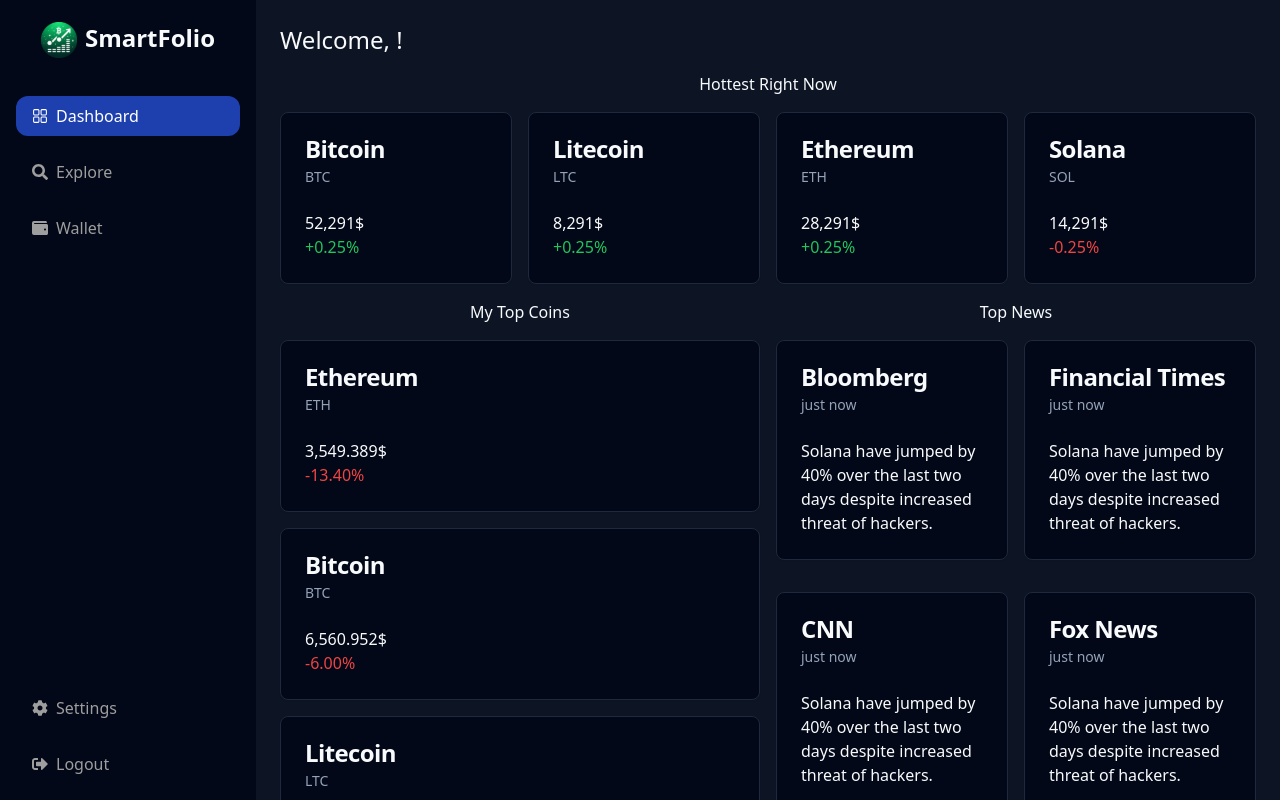
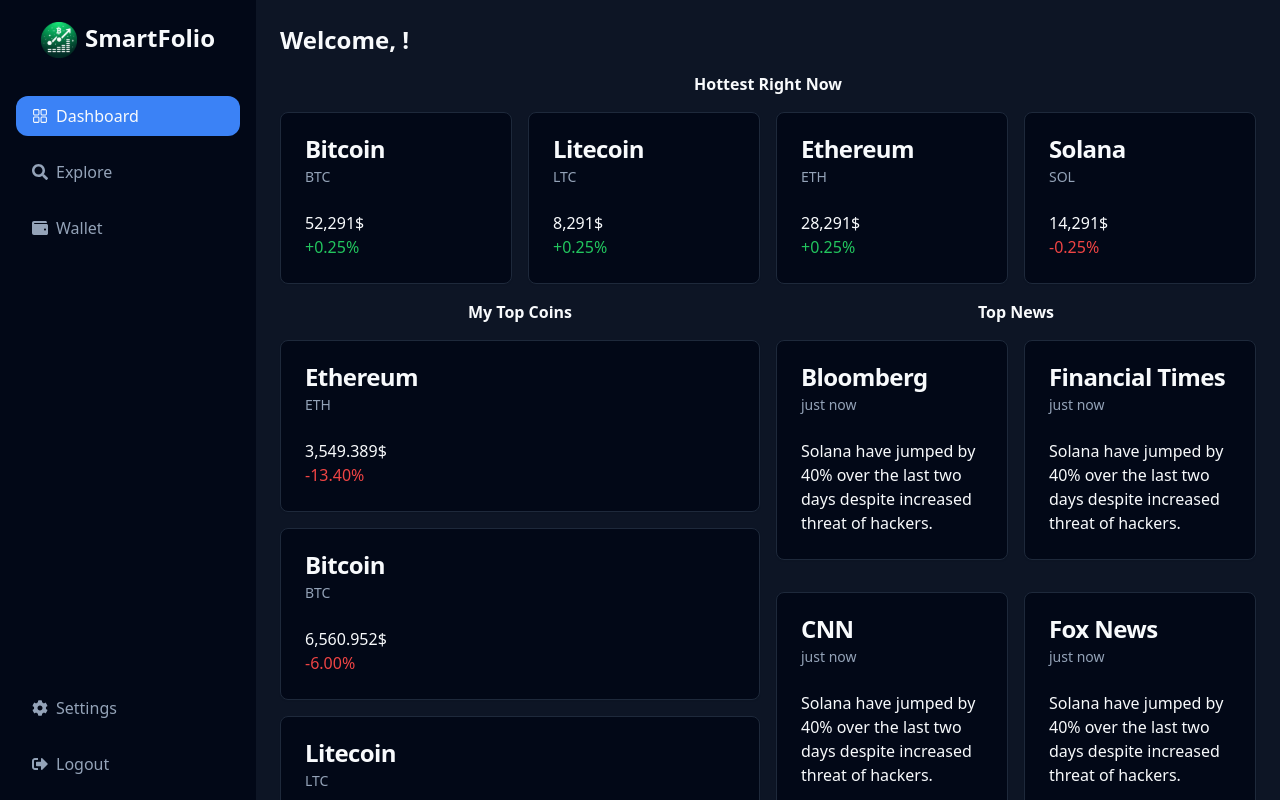
Before and after one commit to aliktepl/smartfolio, a React (Vite) app in the folder webclient/: page / in a window 1280 px wide. Built offline with nearby package versions, Linux system fonts and the light colour scheme.

Commit message:
changed sidebar to use theme colors.

```diff
--- a/webclient/package.json
+++ b/webclient/package.json
@@ -13,6 +13,7 @@
     "@radix-ui/react-dropdown-menu": "^2.0.6",
     "@radix-ui/react-label": "^2.0.2",
     "@radix-ui/react-slot": "^1.0.2",
+    "@radix-ui/react-tooltip": "^1.0.7",
     "@tanstack/react-table": "^8.16.0",
     "class-variance-authority": "^0.7.0",
     "clsx": "^2.1.1",
--- a/webclient/src/Main/Dashboard.tsx
+++ b/webclient/src/Main/Dashboard.tsx
@@ -44,10 +44,10 @@
     return (
         <div className="p-6">
             <div className='hidden'><ModeToggle/></div>
-            <h1 className="text-2xl mb-4">
+            <h1 className="text-2xl font-bold mb-4">
                 Welcome, {AuthProvider.user}!
             </h1>
-            <h2 className="text-center mb-4">
+            <h2 className="text-center font-semibold mb-4">
                 Hottest Right Now
             </h2>
             <div className="grid grid-cols-4 gap-4 mb-4">
@@ -57,13 +57,13 @@
             </div>
             <div className="grid grid-cols-2 gap-4">
                 <div>
-                    <h2 className="text-center mb-4">My Top Coins</h2>
+                    <h2 className="text-center font-semibold mb-4">My Top Coins</h2>
                     {wallet.map((asset) => (
                         <WalletCard asset={asset} cryptoPrices={cryptoPrices} key={asset.symbol}/>
                     ))}
                 </div>
                 <div>
-                    <h2 className="text-center mb-4">Top News</h2>
+                    <h2 className="text-center font-semibold mb-4">Top News</h2>
                     <div className="grid grid-cols-2 gap-4">
                         {news.map((article, index) => (
                             <NewsCard article={article} key={index}/>
--- a/webclient/src/Main/Sidebar.tsx
+++ b/webclient/src/Main/Sidebar.tsx
@@ -34,11 +34,11 @@
                                 </h1>
                             </div>
                         </div>
-                        <nav className="flex-grow p-4">
-                            <ul className="space-y-4">
+                        <nav className="flex-grow p-4 flex flex-col items-center">
+                            <ul className="space-y-4 w-full">
                                 <li>
                                     <NavLink to={'/'} className={({isActive}) => {
-                                        return isActive ? "bg-blue-800 text-white rounded-xl" : "text-[#9E9E9E] hover:ring-1 hover:text-white"
+                                        return isActive ? "bg-primary text-foreground rounded-xl" : "text-muted-foreground hover:rounded-xl hover:ring-1 hover:text-foreground"
                                     }}>
                                         <RxDashboard className="mr-2"/>
                                         Dashboard
@@ -46,7 +46,7 @@
                                 </li>
                                 <li>
                                     <NavLink to={'/explore'} className={({isActive}) => {
-                                        return isActive ? "bg-blue-800 text-white rounded-xl" : "text-[#9E9E9E] hover:ring-1 hover:text-white"
+                                        return isActive ? "bg-primary text-foreground rounded-xl" : "text-muted-foreground hover:rounded-xl hover:ring-1 hover:text-foreground"
                                     }}>
                                         <FaSearch className="mr-2"/>
                                         Explore
@@ -54,7 +54,7 @@
                                 </li>
                                 <li>
                                     <NavLink to={'/wallet'} className={({isActive}) => {
-                                        return isActive ? "bg-blue-800 text-white rounded-xl" : "text-[#9E9E9E] hover:ring-1 hover:text-white"
+                                        return isActive ? "bg-primary text-foreground rounded-xl" : "text-muted-foreground hover:rounded-xl hover:ring-1 hover:text-foreground"
                                     }}>
                                         <FaWallet className="mr-2"/>
                                         Wallet
@@ -62,19 +62,19 @@
                                 </li>
                             </ul>
                         </nav>
-                        <nav className="p-4">
-                            <ul className="space-y-4">
+                        <nav className="p-4 flex flex-col items-center">
+                            <ul className="space-y-4 w-full">
                                 <li>
                                     <NavLink to={'/settings'} className={({isActive}) => {
-                                        return isActive ? "bg-blue-800 text-white rounded-xl" : "text-[#9E9E9E] hover:ring-1 hover:text-white"
+                                        return isActive ? "bg-primary text-foreground rounded-xl" : "text-muted-foreground hover:rounded-xl hover:ring-1 hover:text-foreground"
                                     }}>
                                         <FaCog className="mr-2"/>
                                         Settings
                                     </NavLink>
                                 </li>
                                 <li>
-                                    <NavLink to={'/logout'} className={({isActive}) => {
-                                        return isActive ? "bg-blue-800 text-white rounded-xl" : "text-[#9E9E9E] hover:ring-1 hover:text-white"
+                                    <NavLink to={'/logout'} className={ ({isActive}) => {
+                                        return isActive ? "bg-primary text-foreground rounded-xl" : "text-muted-foreground hover:rounded-xl hover:ring-1 hover:text-foreground"
                                     }}>
                                         <FaSignOutAlt className="mr-2"/>
                                         Logout
--- a/webclient/src/index.css
+++ b/webclient/src/index.css
@@ -89,21 +89,7 @@
         @apply flex flex-col h-full;
     }
 
-    .sidebar-content nav {
-        @apply flex flex-col items-center;
-    }
-
-    .sidebar-content nav ul {
-        @apply w-full;
-    }
-
     .sidebar-content nav ul li a {
-        @apply flex items-center justify-start w-full px-4 py-2
-        hover:rounded-xl
-        transition-all duration-300 cursor-pointer;
-    }
-
-    .sidebar-content nav ul li a svg {
-        @apply flex-shrink-0;
+        @apply flex items-center justify-start w-full px-4 py-2;
     }
 }
```
Also changed, not shown: 1 other file (tests, documents, lock files or other folders).
